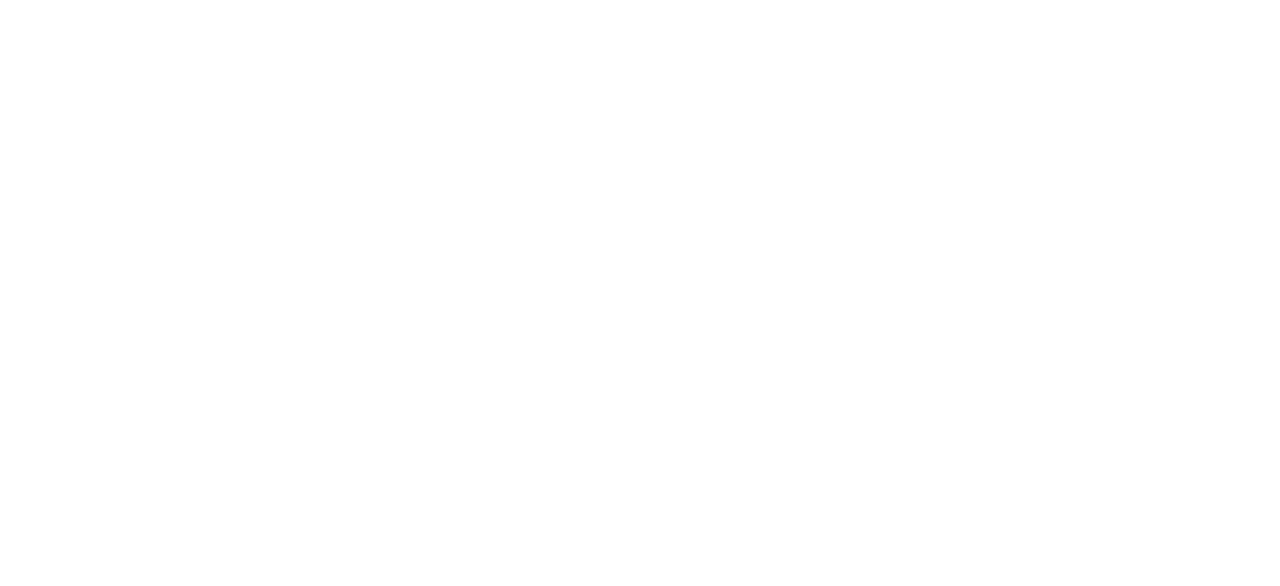
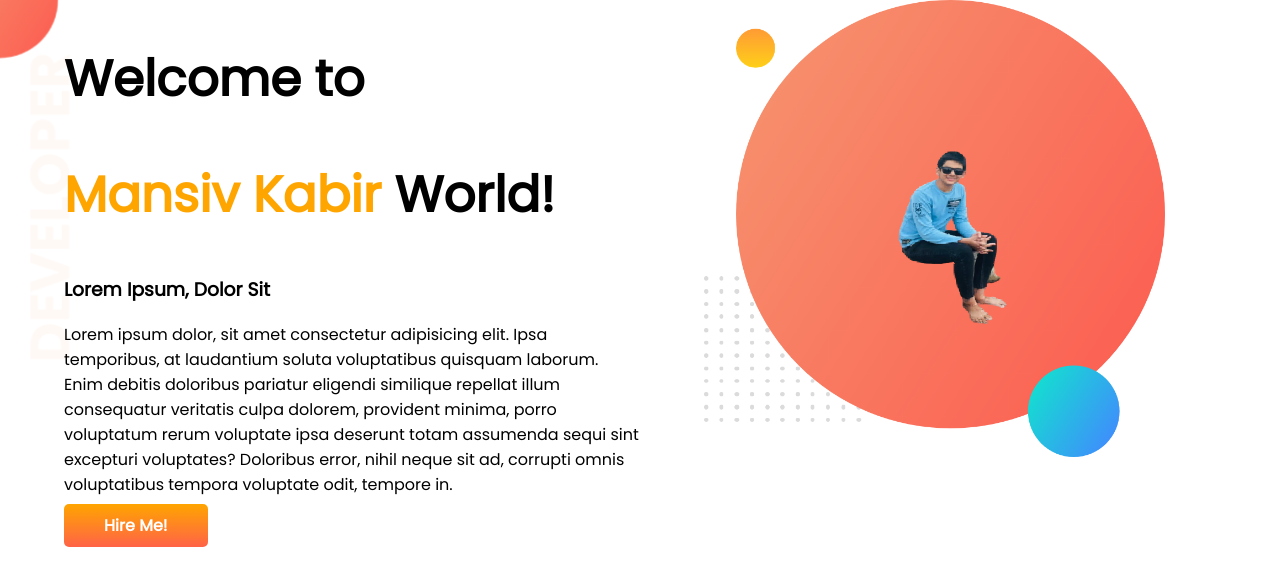
Before and after one commit to Mansiv1558/developer-portfolio, a plain HTML site: page index.html in a window 1280 px wide. Drawn offline with Linux system fonts and the light colour scheme.

Commit message:
top-banner added

```diff
--- a/index.html
+++ b/index.html
@@ -1,13 +1,36 @@
 <!DOCTYPE html>
 <html lang="en">
+
 <head>
     <meta charset="UTF-8">
     <meta http-equiv="X-UA-Compatible" content="IE=edge">
     <meta name="viewport" content="width=device-width, initial-scale=1.0">
     <title>Mansiv's Portfolio</title>
     <link rel="stylesheet" href="styles.css">
+    <link rel="preconnect" href="https://fonts.googleapis.com">
+    <link rel="preconnect" href="https://fonts.gstatic.com" crossorigin>
+    <link href="https://fonts.googleapis.com/css2?family=Poppins&display=swap" rel="stylesheet">
 </head>
+
 <body>
+    <section class="top-banner">
+        <div class="half-width">
+            <h1>Welcome to</h1>
+            <h1><span class="orange">Mansiv Kabir</span> World! </h1>
+            <h3>Lorem Ipsum, Dolor Sit</h3>
+            <p>Lorem ipsum dolor, sit amet consectetur adipisicing elit. Ipsa temporibus, at laudantium soluta voluptatibus
+                quisquam laborum. Enim debitis doloribus pariatur eligendi similique repellat illum consequatur veritatis
+                culpa dolorem, provident minima, porro voluptatum rerum voluptate ipsa deserunt totam assumenda sequi sint
+                excepturi voluptates? Doloribus error, nihil neque sit ad, corrupti omnis voluptatibus tempora voluptate
+                odit, tempore in.</p>
+            <a class="link_button" href="https://www.linkedin.com" target="_blank">Hire Me!</a>
+        </div>
+        <div class="half-width">
+            <img src="images/my-bg.png" alt="">
+        </div>
+    </section>
+
 
 </body>
+
 </html>
--- a/styles.css
+++ b/styles.css
@@ -0,0 +1,34 @@
+
+body{
+    font-family: 'Poppins', sans-serif;
+    margin: 0;
+}
+h1{
+    font-size: 50px;
+}
+.orange{
+    color: orange;
+}
+
+section{
+    display: flex;
+}
+.half-width{
+    width: 50%;
+    padding-left: 5%;
+}
+.half-width img{
+    width: 80%;
+}
+.link_button{
+    text-decoration: none;
+    background-image: linear-gradient(orange, tomato);
+    color: white;
+    font-weight: bold;
+    padding: 10px 40px;
+    border-radius: 5px;
+}
+.top-banner{
+    background-image: url("images/top-banner.png");
+    background-repeat: no-repeat;
+}
```
Also changed, not shown: images/dream-bg.png (added), images/exp-bg.png (added), images/my-bg.png (added), images/my-bg2.png (added), images/top-banner.png (added), 5 other files.
